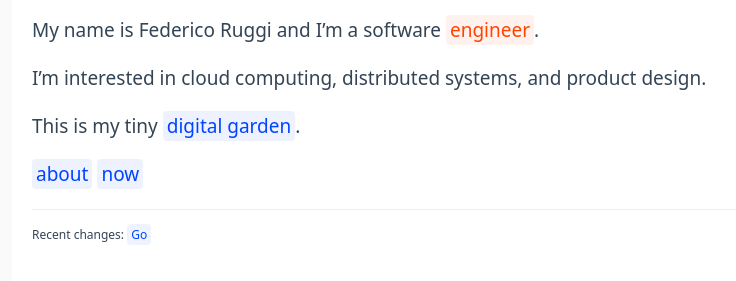
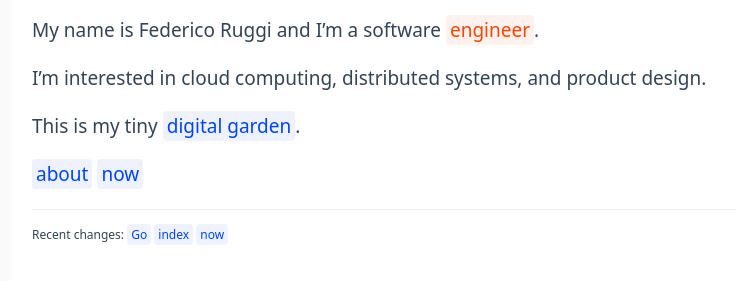
Before and after one commit to ruggi/garden, a plain HTML site: page out/index.html in a window 1280 px wide. Shown: the part 431-712 px from the top of the page, without its empty margins (128-864 px from the left). Drawn offline with Linux system fonts and the light colour scheme.

Commit message:
update recents

```diff
--- a/out/index.html
+++ b/out/index.html
@@ -108,6 +108,10 @@
 
 			<a href="Go.html">Go</a>
 
+			<a href="index.html">index</a>
+
+			<a href="now.html">now</a>
+
 		</div>
 
 	</div>
```
Also changed, not shown: recents.txt, 1 other file.
